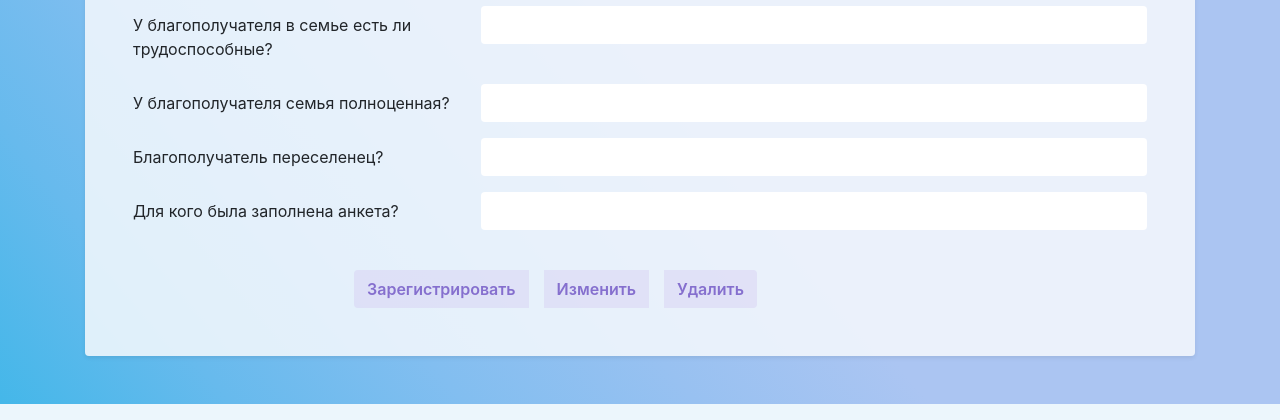
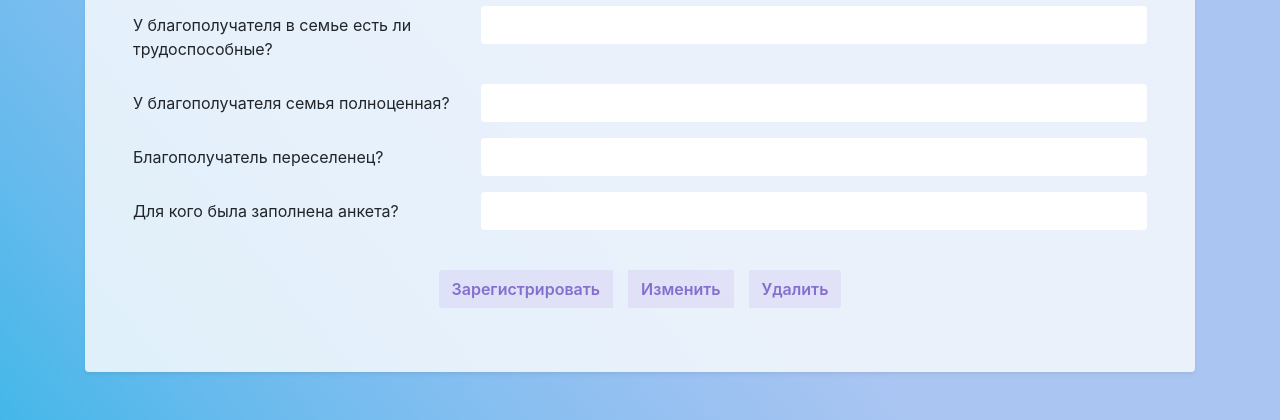
Before and after one commit to REise13/base_blag, a PHP site: page /lead/leadinfo.php/?lead=0 in a window 1280 px wide. Shown: the part 1144-1564 px from the top of the page. Run offline with PHP 8.4, Linux system fonts and the light colour scheme; the visitor is signed in with stand-in values (Sample User, id 1); tables that the repository leaves empty or names only in its code hold one stand-in row (values such as "Sample post"); some libraries are stand-ins or nearby versions.

Commit message:
btn-group position

```diff
--- a/lead/leadinfo.php
+++ b/lead/leadinfo.php
@@ -186,7 +186,7 @@ $leadInfo = $stmt->fetch();
                                             <input type="text" name="reason" id="reason" class="info form-control border-0 px-2" value="<?php echo $leadInfo['reason']; ?>">
                                         </div>
                                     </div>
-                                    <div class="col-md-10 text-center">
+                                    <div class="form-group text-center">
                                         <div class="btn-group pt-4" role="group">
                                             <button type="submit" class="btn btn-edit mr-3" id="btnLeadRegister" name="btnLeadRegister">Зарегистрировать</button>
                                             <button type="button" class="btn btn-edit mr-3" data-toggle="modal" data-target="#editLeadInfo">Изменить</button>
```
